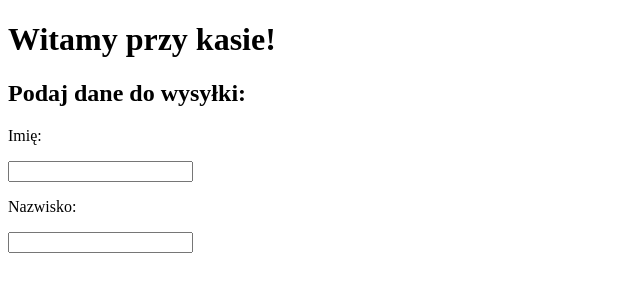
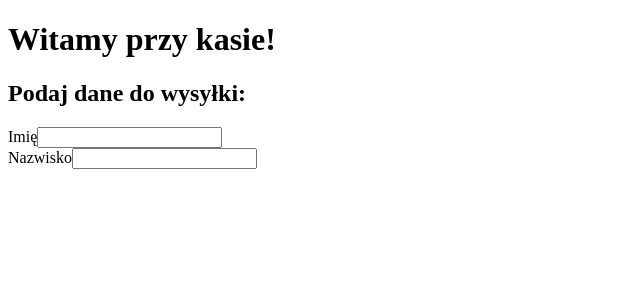
Before and after one commit to ColJops/second-app, a React (Create React App) app: page / in a window 1280 px wide. Shown: the top 300 px of the page, without its empty margins (0-640 px from the left). Built offline with nearby package versions, Linux system fonts and the light colour scheme.

Commit message:
dodanie kontrolek

```diff
--- a/src/pages/checkout.js
+++ b/src/pages/checkout.js
@@ -1,5 +1,6 @@
 import React, { Component } from "react";
 import { Row, Col, Container } from "react-bootstrap"
+import MyInput from "../components/forms/MyInput";
 
 class Checkout extends Component {
     constructor(props) {
@@ -9,6 +10,7 @@ class Checkout extends Component {
         return (
             <Container>
                 <form>
+                    <div className="form-group">
                         <Row>
                             <Col xs={12}>
                                 <h1>Witamy przy kasie!</h1>
@@ -17,14 +19,23 @@ class Checkout extends Component {
                         </Row>
                         <Row>
                             <Col xs={12} md={4}>
-                            <p>Imię:</p>
-                            <input type="text" name="firstname" />
+                                <MyInput
+                                  type="text"
+                                  name="firstname"
+                                  label="Imię"
+                                  className="form-control"
+                                />
                             </Col>
                             <Col xs={12} md={4}>
-                            <p>Nazwisko:</p>
-                            <input type="text" name="lastname" />
+                            <MyInput
+                              type="text"
+                              name="lastname"
+                              label="Nazwisko"
+                              className="form-control"
+                            />
                             </Col>
                         </Row>
+                    </div>
                 </form>
             </Container>
         );
```
Lines whose indentation alone changed are shown as unchanged.
